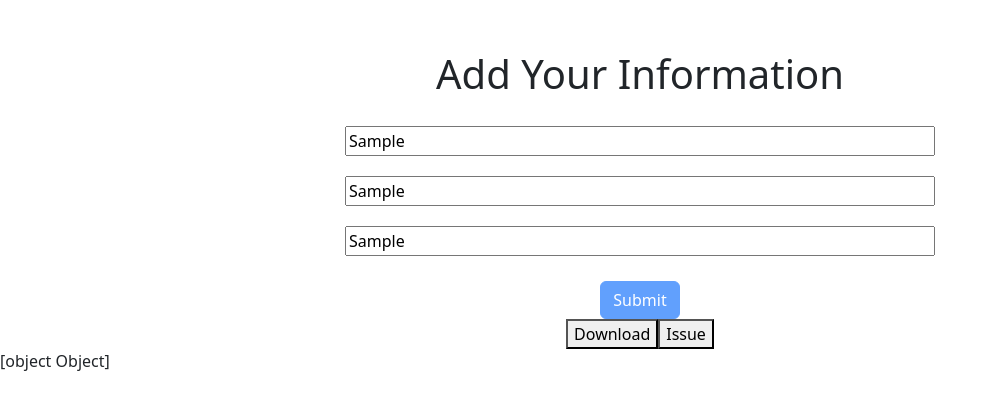
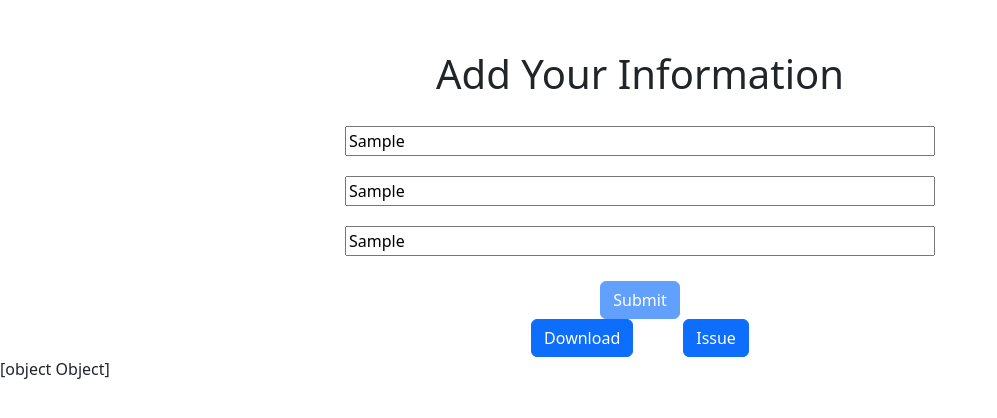
Before and after one commit to chawlaamal170401/Webknight-Front, a React (Create React App) app: page /form/1234 in a window 1280 px wide. Both pictures are taken after typing "Sample", "Sample", "Sample" into the empty fields and a click on the button "Submit". Shown: the top 418 px of the page, without its empty margins (0-997 px from the left). Built offline with nearby package versions, Linux system fonts and the light colour scheme; no server answers.

Commit message:
styles of button

```diff
--- a/src/components/Form.js
+++ b/src/components/Form.js
@@ -95,6 +95,8 @@ function DashForm() {
         onClick={() => {
           downloadPpt();
         }}
+        className="btn btn-primary"
+        style={{ marginRight: "50px" }}
       >
         Download
       </button>
@@ -102,6 +104,7 @@ function DashForm() {
           onClick={() => {
             issuePpt();
           }}
+          className="btn btn-primary"
         >
           Issue
         </button></>}
```
Lines whose indentation alone changed are shown as unchanged.
